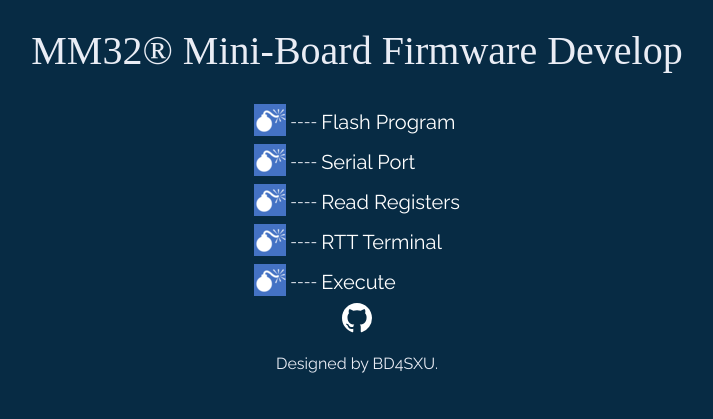
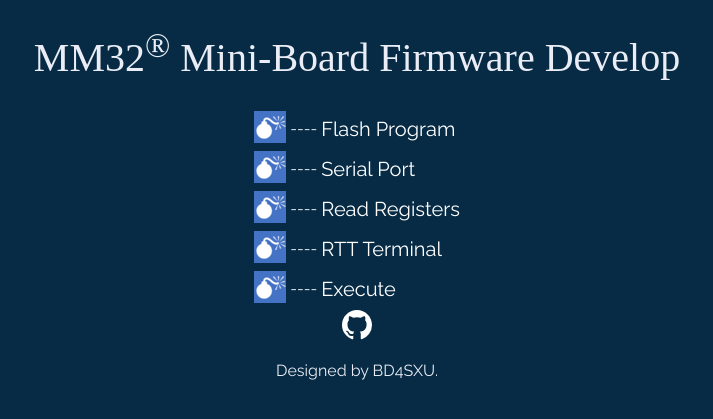
Before and after one commit to ChenDudo/chendudo.github.io, a Jekyll site: the page webusb/examples/index.html, which Jekyll copies as it is, in a window 1280 px wide. Shown: the top 419 px of the page, without its empty margins (283-996 px from the left). Built offline with Jekyll 4.4.1, drawn with Linux system fonts in a browser that asks for light colours.

Commit message:
update mm32 trademark

```diff
--- a/webusb/examples/index.html
+++ b/webusb/examples/index.html
@@ -48,7 +48,7 @@
 </head>
 
 <body>
-    <h1>MM32&reg; Mini-Board Firmware Develop</h1>
+    <h1>MM32<sup>&reg;</sup> Mini-Board Firmware Develop</h1>
 
     <!-- <ul>
         <li><a href="daplink-flash/web.html">Flash Program</a></li>
```
